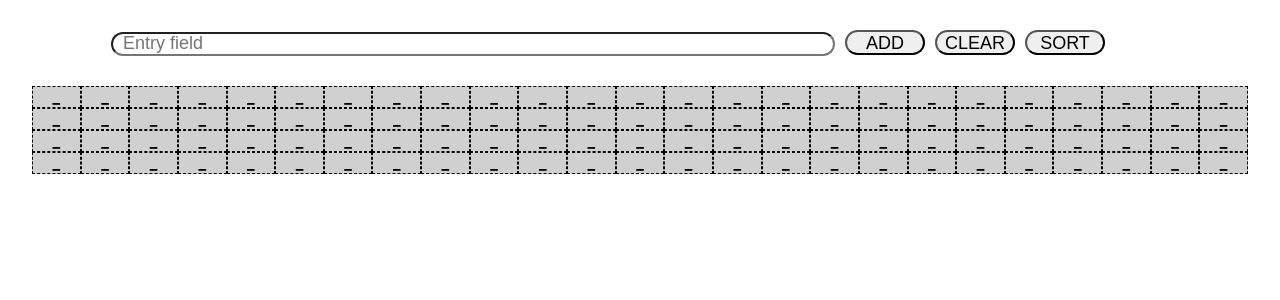
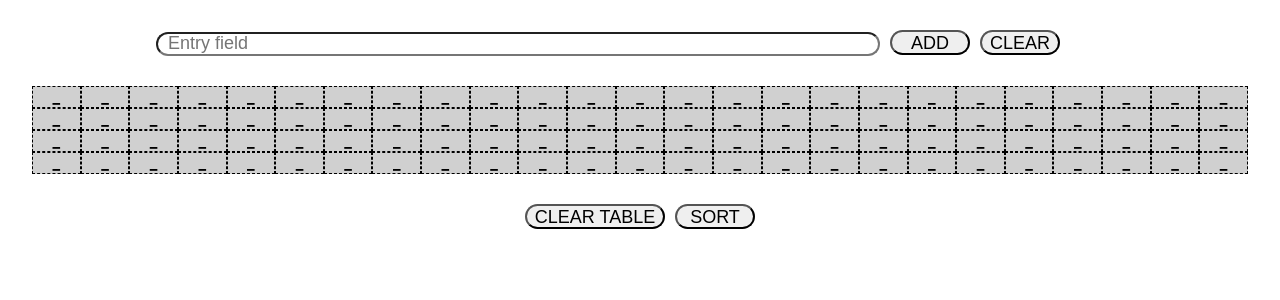
Before and after one commit to nikitsch/test_2807_KMA, a React (Create React App) app: page / in a window 1280 px wide. Shown: the top 300 px of the page. Built offline with nearby package versions, Linux system fonts and the light colour scheme.

Commit message:
feat: button clear table

```diff
--- a/src/App.js
+++ b/src/App.js
@@ -4,6 +4,7 @@ import { ButtonAdd } from './components/Button/ButtonAdd';
 import { ButtonSort } from './components/Button/ButtonSort';
 import style from './App.module.css';
 import { ButtonClearField } from './components/Button/ButtonClearField';
+import { ButtonClearBlocks } from './components/Button/ButtonClearBlocks';
 
 const arr = new Array(100).fill({ "value": "_", "leftBracket": false, "rightBracket": false, "block": null, "colorBlock": "#D0D0D0", "isClick": false })
 
@@ -44,10 +45,10 @@ function App() {
       isClick: false
     }) : el))
   }
-
+  console.log(objArr);
   return (
     <>
-      <div className={style.manual}>
+      <div className={style.inputСontrol}>
         <input
           className={style.input}
           placeholder='Entry field'
@@ -57,7 +58,6 @@ function App() {
         />
         <ButtonAdd objArr={objArr} text={text} setText={setText} setValue={setValue} sliceBrackets={sliceBrackets} />
         <ButtonClearField setText={setText} />
-        <ButtonSort objArr={objArr} setValue={setValue} sliceBrackets={sliceBrackets} />
       </div>
       <div className={style.elements}>
         {objArr.map((el) => {
@@ -73,6 +73,10 @@ function App() {
           />
         })}
       </div>
+      <div className={style.tableСontrol}>
+        <ButtonClearBlocks objArr={objArr} setValue={setValue} />
+        <ButtonSort objArr={objArr} setValue={setValue} sliceBrackets={sliceBrackets} />
+      </div>
     </>
   )
 }
--- a/src/App.module.css
+++ b/src/App.module.css
@@ -1,4 +1,4 @@
-.manual {
+.inputСontrol {
   width: 95vw;
   margin-top: 30px;
   text-align: center;
@@ -20,3 +20,8 @@
   width: 95vw;
   margin: 30px auto;
 }
+
+.tableСontrol {
+  margin-top: 30px;
+  text-align: center;
+}
--- /dev/null
+++ b/src/components/Button/ButtonClearBlocks.jsx
@@ -0,0 +1,22 @@
+import style from './Button.module.css';
+
+export const ButtonClearBlocks = ({ objArr, setValue }) => {
+
+  const handleAction = () => {
+    setValue(objArr.map((el) => {
+      return {
+        ...el,
+        value: "_",
+        leftBracket: false,
+        rightBracket: false,
+        block: null,
+        colorBlock: "#D0D0D0",
+        isClick: false
+      }
+    }))
+  }
+
+  return (
+    <button style={{width: "140px", marginLeft: "0px"}} className={style.button} onClick={handleAction}>clear table</button>
+  )
+}
```
